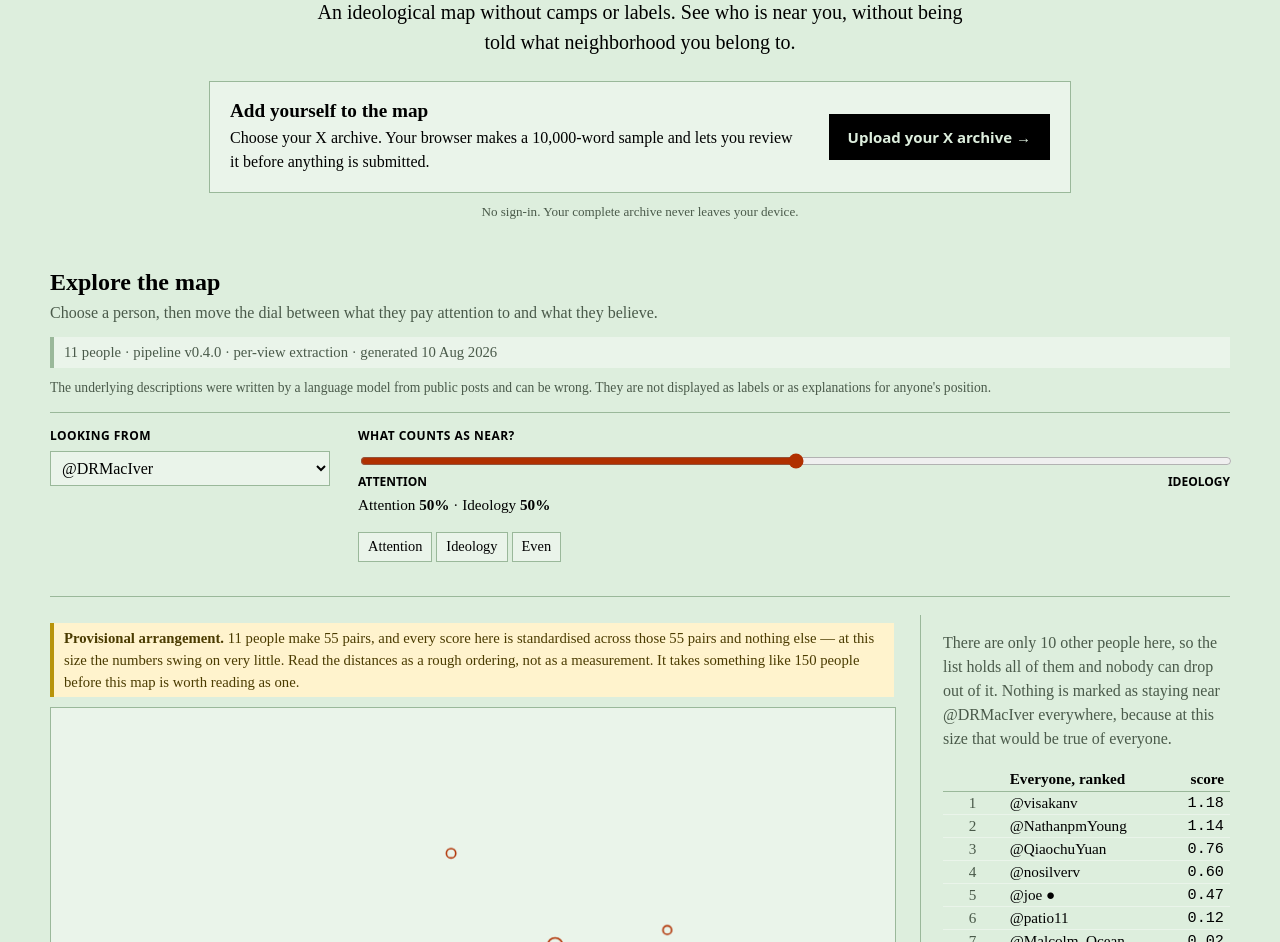
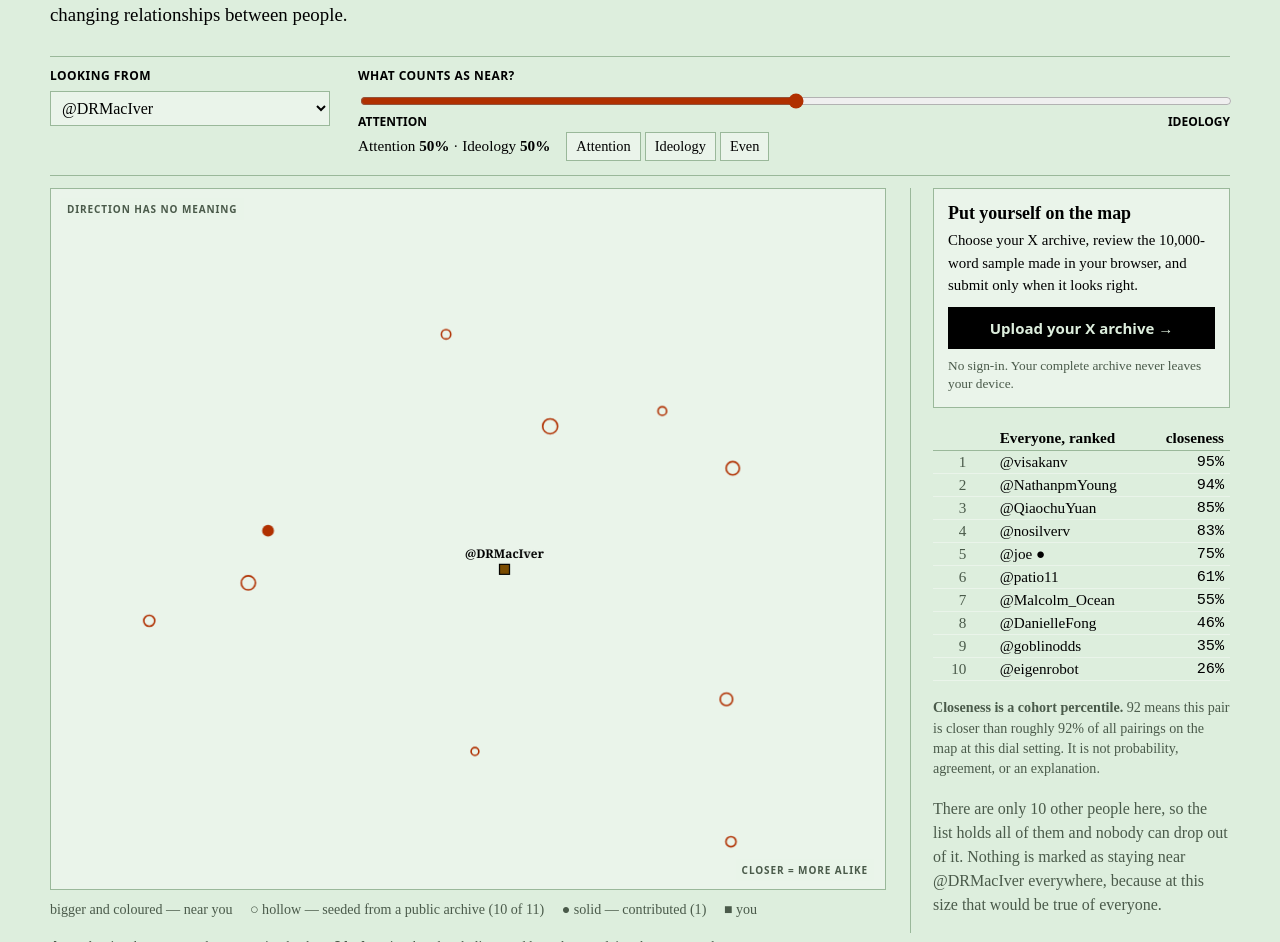
Before and after one commit to jnathan9/thestalwart.com, a plain HTML site: page meetyourneighbors/index.html in a window 1280 px wide. Shown: the part 145-1087 px from the top of the page. Drawn offline with Linux system fonts and the light colour scheme.

Commit message:
Improve Meet Your Neighbors map-first experience

```diff
--- a/meetyourneighbors/index.html
+++ b/meetyourneighbors/index.html
@@ -48,19 +48,10 @@ p, li { line-height: 1.5; }
 .dim { color: var(--dim); }
 small { color: var(--dim); }
 
-.site-hero { text-align: center; padding: 42px 0 20px; }
-.site-hero h1 { margin: 0; font-size: clamp(2rem, 5vw, 3.5rem); line-height: 1.05; }
+.site-hero { text-align: left; padding: 28px 0 10px; }
+.site-hero h1 { margin: 0; max-width: 1120px; font-size: clamp(2rem, 4.2vw, 3.25rem); line-height: 1.02; }
 .eyebrow { margin: 0 0 10px; font: bold 12px system-ui, sans-serif; letter-spacing: .14em; color: var(--dim); }
-.lede { max-width: 680px; margin: 14px auto 24px; font-size: clamp(1.05rem, 2vw, 1.25rem); }
-.upload-callout {
-  max-width: 820px; margin: 0 auto; padding: 18px 20px;
-  display: flex; gap: 24px; align-items: center; text-align: left;
-  background: var(--panel); border: 1px solid var(--rule);
-}
-.upload-copy { flex: 1 1 auto; }
-.upload-copy h2 { margin: 0 0 4px; font-size: 1.2rem; }
-.upload-copy p { margin: 0; }
-.microcopy { margin: 9px auto 0; font-size: .82rem; color: var(--dim); }
+.lede { max-width: 720px; margin: 10px 0 8px; font-size: clamp(1rem, 2vw, 1.18rem); }
 
 /* honest, visible, and out of the way: one slim line, not a box in the hero slot.
    Both states of the line use the same geometry. Only the colour changes, so a
@@ -85,12 +76,10 @@ ol.steps > li { margin-bottom: 10px; }
 .join:hover { opacity: .82; }
 
 /* ---- the map section ---- */
-.map-section { margin-top: 28px; }
-.map-section > h2 { margin-bottom: 5px; }
-.map-intro { margin: 0 0 12px; color: var(--dim); }
+.map-section { margin-top: 8px; }
 .map-toolbar {
   display: grid; grid-template-columns: minmax(220px, 280px) minmax(360px, 1fr);
-  gap: 28px; align-items: start; margin: 12px 0 18px; padding: 14px 0;
+  gap: 28px; align-items: start; margin: 0 0 12px; padding: 10px 0;
   border-top: 1px solid var(--rule); border-bottom: 1px solid var(--rule);
 }
 .controls { margin: 0; }
@@ -102,17 +91,25 @@ ol.steps > li { margin-bottom: 10px; }
 }
 .presets button:hover { border-color: var(--fg); }
 
-.map-grid { display: grid; grid-template-columns: minmax(0, 1fr) 310px; gap: 26px; align-items: start; }
+.map-grid { display: grid; grid-template-columns: minmax(0, 1fr) 320px; gap: 26px; align-items: start; }
 .col-controls { min-width: 0; padding-left: 22px; border-left: 1px solid var(--rule); }
 .col-map { min-width: 0; }
 
 .lens-control { max-width: none; padding: 0; }
 .lens-control input { width: 100%; accent-color: var(--mark); }
 .lens-ends { display: flex; justify-content: space-between; font: bold 12px system-ui,sans-serif; }
-.weights { font-size: 95%; margin: 4px 0 0; }
+.weights { display: inline-block; font-size: 95%; margin: 5px 12px 0 0; }
+.presets { display: inline; margin: 0; }
 
 #maprap { position: relative; }
 #map { width: 100%; height: clamp(520px, 58vw, 700px); display: block; background: var(--panel); border: 1px solid var(--rule); touch-action: none; }
+.map-label {
+  position: absolute; z-index: 2; pointer-events: none; padding: 4px 6px;
+  color: var(--dim); background: color-mix(in srgb, var(--panel) 88%, transparent);
+  font: bold 10px system-ui, sans-serif; letter-spacing: .09em;
+}
+.map-label.top { top: 10px; left: 11px; }
+.map-label.bottom { right: 10px; bottom: 9px; }
 #tip {
   position: absolute; pointer-events: none; display: none;
   background: var(--bg); color: var(--fg); border: 1px solid var(--rule);
@@ -130,12 +127,21 @@ table.nb td.k { width: 1.4em; color: var(--keep); font-weight: bold; }
 .legend { font-size: 88%; color: var(--dim); margin-top: 8px; line-height: 1.6; }
 .legend span { white-space: nowrap; margin-right: 14px; }
 #err { color: var(--mark); }
+.side-upload { margin: 0 0 18px; padding: 14px; background: var(--panel); border: 1px solid var(--rule); }
+.side-upload h2 { margin: 0 0 5px; font-size: 1.12rem; }
+.side-upload p { margin: 0 0 11px; font-size: 93%; }
+.side-upload .join { display: block; padding: 10px 12px; text-align: center; white-space: normal; }
+.side-upload small { display: block; margin-top: 8px; line-height: 1.35; }
+.score-note { margin: 8px 0 18px; font-size: 88%; color: var(--dim); line-height: 1.45; }
+.map-notes { margin-top: 8px; }
+.map-notes .warn { margin-top: 8px; }
+.info-block { max-width: 700px; margin: 20px 0; }
+.info-block summary { cursor: pointer; font-size: 1.17em; font-weight: bold; }
+.info-block[open] summary { margin-bottom: 12px; }
 
 @media (max-width: 760px) {
   body { padding: 0 10px 36px; }
-  .site-hero { padding-top: 28px; }
-  .upload-callout { display: block; text-align: center; }
-  .upload-callout .join { margin-top: 14px; white-space: normal; }
+  .site-hero { padding-top: 22px; }
   .map-toolbar, .map-grid { grid-template-columns: 1fr; }
   .map-toolbar { gap: 16px; }
   .col-controls { padding: 18px 0 0; border-left: 0; border-top: 1px solid var(--rule); }
@@ -147,38 +153,13 @@ table.nb td.k { width: 1.4em; color: var(--keep); font-weight: bold; }
 
 <header class="site-hero">
   <p class="eyebrow">MEET YOUR NEIGHBORS</p>
-  <h1>Who are your neighbors?</h1>
-  <p class="lede">An ideological map without camps or labels. See who is near
-  you, without being told what neighborhood you belong to.</p>
-
-  <div class="upload-callout">
-    <div class="upload-copy">
-      <h2>Add yourself to the map</h2>
-      <p>Choose your X archive. Your browser makes a 10,000-word sample and lets
-      you review it before anything is submitted.</p>
-    </div>
-    <a class="join" href="contribute.html">Upload your X archive &rarr;</a>
-  </div>
-  <p class="microcopy">No sign-in. Your complete archive never leaves your device.</p>
+  <h1>Find your neighbors, not your neighborhood.</h1>
+  <p class="lede">Choose someone and see who is closest. There are no camps and
+  no political directions&mdash;only changing relationships between people.</p>
 </header>
 
 <section class="map-section" aria-labelledby="map-title">
-<h2 id="map-title">Explore the map</h2>
-<p class="map-intro">Choose a person, then move the dial between what they pay
-attention to and what they believe.</p>
-
-<!-- Written from the file, never from memory. What this line says depends on
-     is_sample_data: a warning when the numbers are invented, a plain statement
-     of where the data came from when they are not. It stays empty until the
-     file has actually been read, so the page can never make a claim about data
-     it has not seen. -->
-<p id="dataline" hidden></p>
-
-<p style="font-size:.85rem; margin-top:8px">
-  <span class="dim">The underlying descriptions were written by a language model
-  from public posts and can be wrong. They are not displayed as labels or as
-  explanations for anyone's position.</span>
-</p>
+<h2 id="map-title" hidden>Explore the map</h2>
 
 <div class="map-toolbar">
   <div class="controls">
@@ -201,12 +182,10 @@ attention to and what they believe.</p>
 
 <div class="map-grid">
   <div class="col-map">
-    <!-- how many people the arrangement was worked out from decides whether it
-         is worth reading as distance at all. Written from the count in the
-         file, and gone once there are enough people. -->
-    <p id="provline" hidden></p>
     <div id="maprap">
       <canvas id="map"></canvas>
+      <span class="map-label top">DIRECTION HAS NO MEANING</span>
+      <span class="map-label bottom">CLOSER = MORE ALIKE</span>
       <div id="tip"></div>
     </div>
     <!-- built from the file: which marks are worth explaining depends on how
@@ -215,18 +194,32 @@ attention to and what they believe.</p>
     <p class="legend"><b>Attention</b> is what a person keeps coming back to.
     <b>Ideology</b> is what they believe and how they explain what causes what.</p>
     <p class="legend" id="motionnote">&nbsp;</p>
+    <div class="map-notes">
+      <p id="provline" hidden></p>
+      <p id="dataline" hidden></p>
+      <p class="legend">The underlying descriptions were written by a language
+      model from public posts and can be wrong. They are not shown as labels or
+      offered as explanations for anyone's position.</p>
+    </div>
   </div>
 
   <div class="col-controls">
-    <p id="invline" class="dim">&nbsp;</p>
+    <aside class="side-upload">
+      <h2>Put yourself on the map</h2>
+      <p>Choose your X archive, review the 10,000-word sample made in your
+      browser, and submit only when it looks right.</p>
+      <a class="join" href="contribute.html">Upload your X archive &rarr;</a>
+      <small>No sign-in. Your complete archive never leaves your device.</small>
+    </aside>
     <table class="nb">
-      <thead><tr><th></th><th></th><th id="nbhead">Nearest</th><th class="s" style="text-align:right">score</th></tr></thead>
+      <thead><tr><th></th><th></th><th id="nbhead">Nearest</th><th class="s" style="text-align:right">closeness</th></tr></thead>
       <tbody id="nblist"></tbody>
     </table>
     <p id="err"></p>
-    <p class="legend">Score is standardised, not a percentage: 0 is an average
-    pair; 1.0 is one standard deviation closer than average. Negative means
-    farther apart. A rank is not an explanation.</p>
+    <p class="score-note"><b>Closeness is a cohort percentile.</b> 92 means this
+    pair is closer than roughly 92% of all pairings on the map at this dial
+    setting. It is not probability, agreement, or an explanation.</p>
+    <p id="invline" class="dim">&nbsp;</p>
   </div>
 </div>
 </section>
@@ -286,7 +279,8 @@ removed.</strong> No reason needed and none will be asked for.</p>
 
 <hr>
 
-<h3 id="built">How the map is built</h3>
+<details class="info-block">
+<summary id="built">How the map is built</summary>
 
 <div class="prose">
 
@@ -315,7 +309,8 @@ the three descriptions, their numerical representations, a consent receipt
 without posts, and the chosen public name.</p>
 
 <p>People whose numbers land close together are neighbours. You see their names,
-their rank, and a score, and never a reason for any of it. The descriptions those
+their rank, and a cohort-relative closeness percentile, and never a reason for
+any of it. The descriptions those
 numbers were made from are retained to make the map, not displayed as labels or
 attached to a rank as an explanation.</p>
 
@@ -332,6 +327,8 @@ the time; Ideology retained it in all five cases. This is still a small cohort,
 so the arrangement above remains visibly marked provisional.</p>
 
 </div>
+
+</details>
 
 <hr>
 
@@ -373,6 +370,7 @@ var focus = 0;
 var W = [0.5, 0.5];
 var axisScore = null;   // axis -> Float64Array over people, relative to focus
 var score = null;       // current combined score per person
+var pairScores = [];    // all pair scores at this lens setting, for percentiles
 var order = [];         // people sorted by score, focus removed
 var rankOf = null;      // person -> 1-based rank, 0 if outside the list
 var invariant = null;   // Uint8Array flag: in the list everywhere on the dial
@@ -538,8 +536,8 @@ function describeProvisional() {
   var pairs = N * (N - 1) / 2;
   el.className = "warn";
   el.innerHTML = "<b>Provisional arrangement.</b> " + count(N, "person", "people") +
-    " make " + count(pairs, "pair", "pairs") + ", and every score here is " +
-    "standardised across " + (pairs === 1 ? "that pair" : "those " + pairs + " pairs") +
+    " make " + count(pairs, "pair", "pairs") + ", and every percentile here is " +
+    "relative to " + (pairs === 1 ? "that pair" : "those " + pairs + " pairs") +
     " and nothing else &mdash; at this size the numbers swing on very little. " +
     "Read the distances as a rough ordering, not as a measurement. It takes " +
     "something like " + SETTLED_AT + " people before this map is worth reading " +
@@ -772,11 +770,44 @@ function computeInvariant() {
 
 function reRank() {
   score = combine(W, score);
+  computePairScores();
   order.length = 0;
   for (var i = 0; i < N; i++) if (i !== focus) order.push(i);
   order.sort(function (a, b) { return score[b] - score[a]; });
   rankOf = new Int32Array(N);
   for (var r = 0; r < Math.min(LIST_N, order.length); r++) rankOf[order[r]] = r + 1;
+}
+
+function computePairScores() {
+  pairScores.length = 0;
+  for (var i = 0; i < N; i++) {
+    for (var j = i + 1; j < N; j++) {
+      var parts = [0, 0];
+      for (var a = 0; a < AXES.length; a++) {
+        var views = axisViews[AXES[a]];
+        for (var v = 0; v < views.length; v++) {
+          parts[a] += D.similarity[views[v]][i][j];
+        }
+        if (views.length) parts[a] /= views.length;
+      }
+      pairScores.push(W[0] * parts[0] + W[1] * parts[1]);
+    }
+  }
+  pairScores.sort(function (a, b) { return a - b; });
+}
+
+function closenessPercentile(value) {
+  // Midrank handles ties fairly. Using every pair, not only the selected
+  // person's pairs, makes the number comparable throughout the current map.
+  var below = 0, equal = 0;
+  for (var i = 0; i < pairScores.length; i++) {
+    if (pairScores[i] < value - 1e-10) below++;
+    else if (Math.abs(pairScores[i] - value) <= 1e-10) equal++;
+    else break;
+  }
+  return pairScores.length
+    ? Math.round(100 * (below + 0.5 * equal) / pairScores.length)
+    : 0;
 }
 
 function setFocus(f) {
@@ -824,7 +855,7 @@ function update() {
       row.k.title = invariant[p]
         ? "in your nearest " + LIST_N + " at every lens setting" : "";
       row.h.textContent = "@" + D.people[p].handle + tierMark(D.people[p]);
-      row.s.textContent = score[p].toFixed(2);
+      row.s.textContent = closenessPercentile(score[p]) + "%";
       row.tr.style.display = "";
     } else {
       row.who = -1;
@@ -992,7 +1023,7 @@ function wireMapHover() {
     else {
       bits.push(rankOf[i] ? "nearest " + rankOf[i] + " of " + LIST_N
                           : "outside the nearest " + LIST_N);
-      bits.push("score " + score[i].toFixed(2));
+      bits.push("closer than roughly " + closenessPercentile(score[i]) + "% of pairs");
       if (invariant[i]) bits.push("⊙ near you at every setting");
     }
     bits.push(p.tier === "seed" ? "seeded from a public archive" : "contributed");
@@ -1012,6 +1043,5 @@ function wireMapHover() {
 })();
 </script>
 
-<script>(()=>{const i=new Image();i.referrerPolicy='no-referrer-when-downgrade';i.src='https://lange-coach.jnathan-e8b.workers.dev/analytics/page?p='+encodeURIComponent(location.pathname)+'&ref='+encodeURIComponent(document.referrer)})()</script>
 </body>
 </html>
```
Also changed, not shown: meetyourneighbors/contribute.html (+1 -1 lines).
